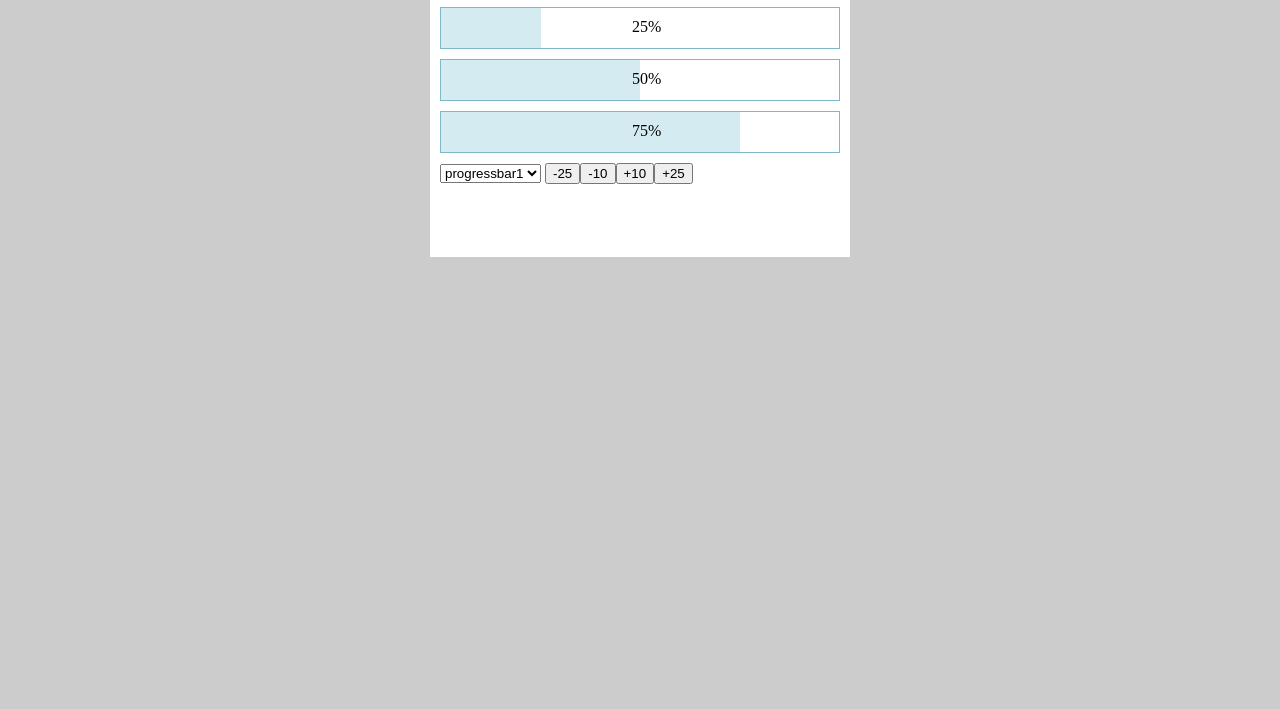
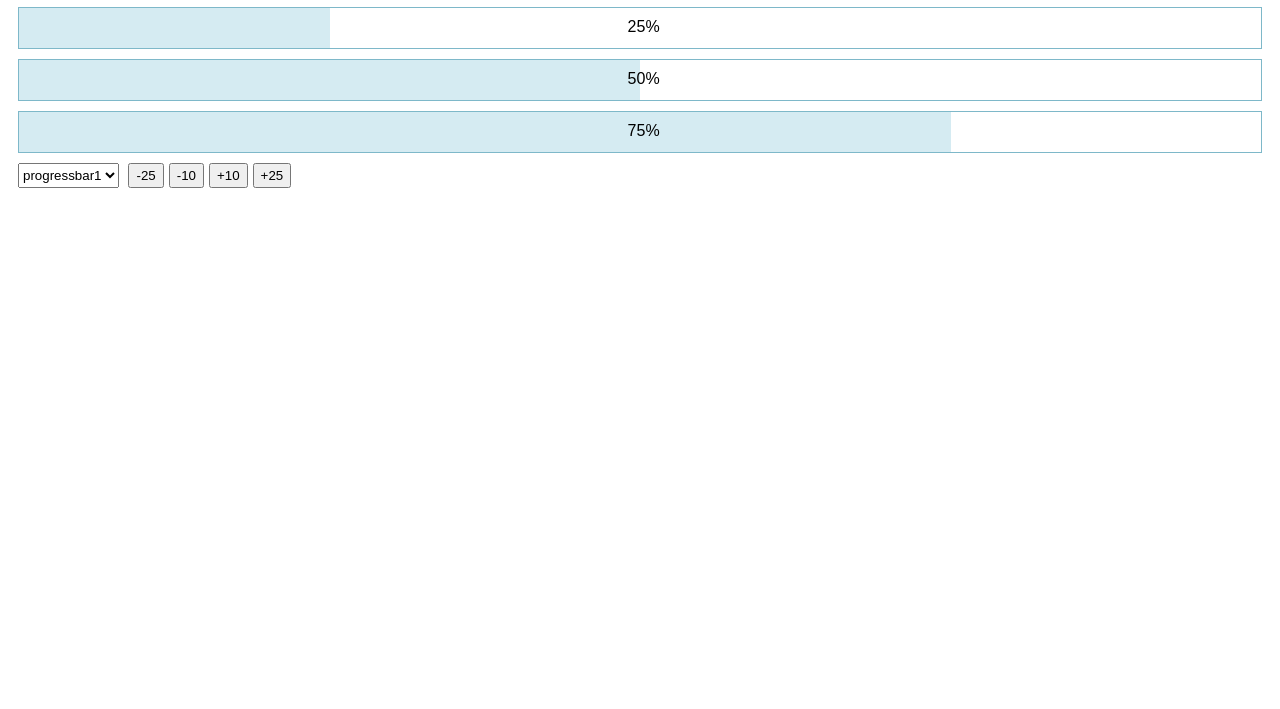
Before and after one commit to dineshdoda/progressbars-ractive, a plain HTML site: page index.html in a window 1280 px wide. Shown: the part 91-800 px from the top of the page. Drawn offline with Linux system fonts and the light colour scheme.

Commit message:
Updated progress bar code with comments

```diff
--- /dev/null
+++ b/css/style.less
@@ -0,0 +1,36 @@
+@barColor: #D5EBF2;
+@borderColor: #7EB8C9;
+@warningColor: #FC4A4A;
+
+#progress-container {
+	padding: 10px;
+	font-family: Arial;
+
+	.progress-bar {
+	  position: relative;
+	  margin-bottom: 10px;
+	  border: 1px solid @borderColor;
+	  height: 40px;
+
+	}
+	.progress-bar-fill{
+		width: 100%;
+		height: inherit;
+		background: @barColor;
+		overflow: hidden;
+		-webkit-transition: width 0.1s;
+		transition: width 0.1s;
+		transition-timing-function: linear;
+	}
+	 .progress-label{
+		position: absolute;
+		width: 30px;
+		margin: auto;
+		height: 20px;
+		left: 49%;
+		top: 25%;
+	}
+	.warningclr{ background: @warningColor !important; }
+	input[type=button] { margin-left:5px;height:25px; }
+	select{ height:25px; }
+}
--- a/index.html
+++ b/index.html
@@ -2,16 +2,25 @@
 <html lang='en-GB'>
 	<head>
 		<meta charset='utf-8'>
-		<meta name="viewport" content="width=device-width" />
+		<meta name="viewport" content="user-scalable=no, width=device-width" />
 		<title>Progress Bars Demo</title>
-		<link type="text/css" rel="stylesheet" href="css/style.css" media="all" />
+		<link type="text/css" rel="stylesheet" href="./css/style.css" media="all" />
 	</head>
 	<body>
+		<!--
+		This is the element Ractive put the compiled HTML.
+		-->
 		<div id='container'></div>
+
+		<!--
+		This is the Ractive template. Ractivejs will parse this template and put the DOM in above container.
+		-->
 		<script id='template' type='text/ractive'>
-		<div class="main-container">
-			<div class="progress-container">
+			<div id="progress-container">
 				<h1>Progress Bars Demo</h1>
+				<!--
+					This is the list of progress bars defined in our js code.
+				-->
 				{{#each allprogressBars:num}}
 				  <div class="progress-bar"  style="overflow:hidden" id="{{progressbar}}">
 					<div class="progress-bar-fill {{colorCls}}" style="width: {{progress}}%">
@@ -19,18 +28,27 @@
 					</div>
 				  </div>
 				{{/each}}
+
+				<!--
+				This is to select which progress bar to be controlled by buttons
+				-->
 				<select name="progressBarlist" id="progressBarlistId">
 				  {{#each allprogressBars:num}}
 					<option value="{{num}}">{{progressbar}}</option>
 				  {{/each}}
 				</select>
+
+				<!--
+				List of buttons mentioned in js code
+				-->
 				{{#each allbtns}}
 					<input type="button" value="{{this}}" on-tap="upadateBar" >
 				{{/each}}
 			</div>
-		</div>
 		</script>
+		<!-- Ractive Library -->
 		<script src='js/ractive.js'></script>
+		<!-- Ractive Tap plugin to eliminates the 300ms delay on touch-enabled devices -->
 		<script src='js/ractive-events-tap.js'></script>
 		<script src='js/progressbar.js'></script>
 	</body>
```
Also changed, not shown: js/progressbar.js (+18 -0 lines), css/style.css.
